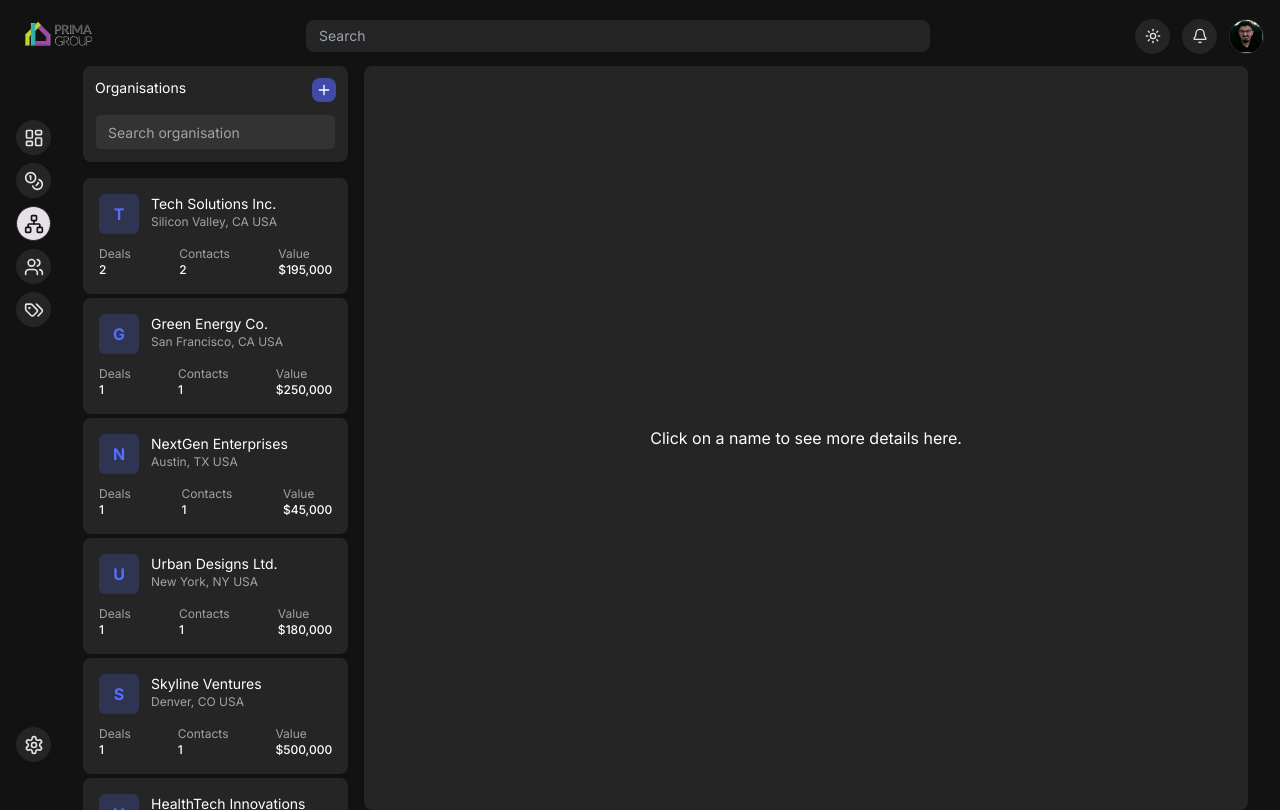
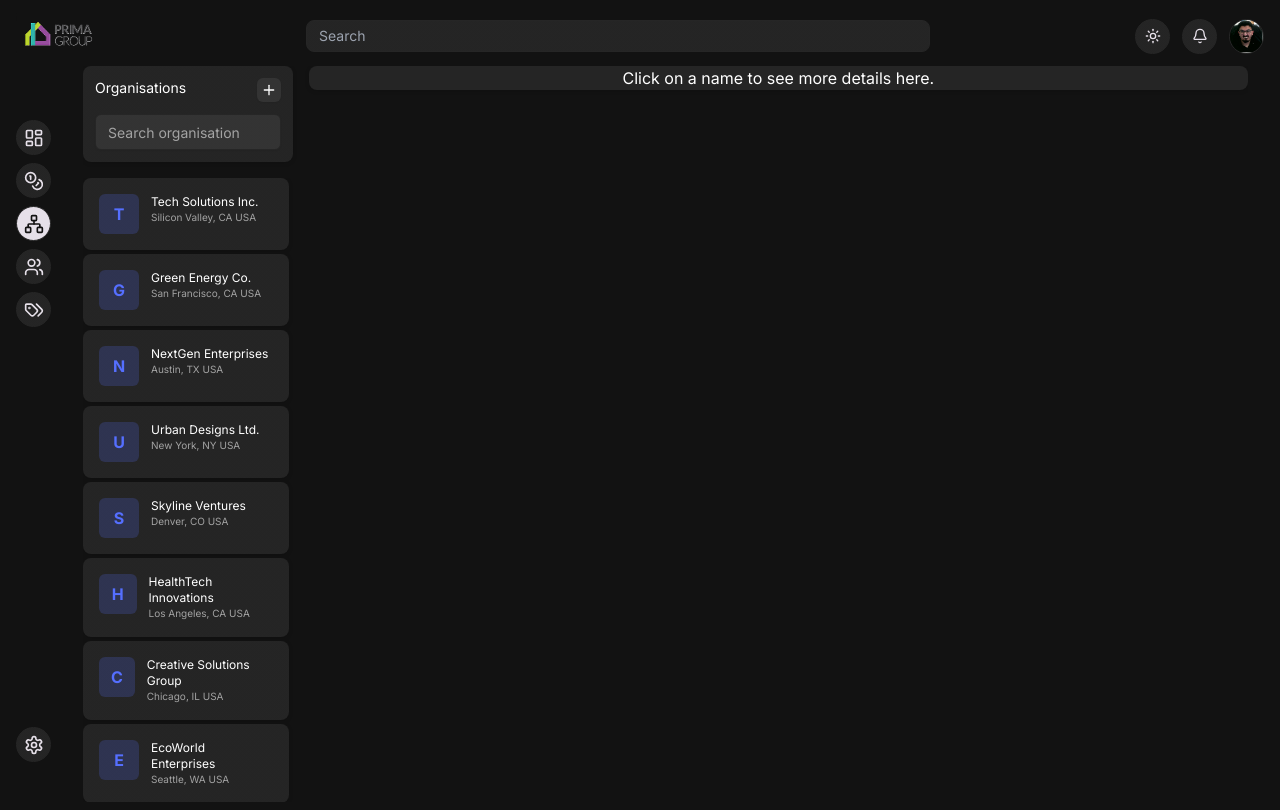
Before and after one commit to Tales-1/crm-playground, a Next.js app: page /organisations in a window 1280 px wide. Built offline with nearby package versions, Linux system fonts and the light colour scheme.

Commit message:
additional styling on organisation page

```diff
--- a/package.json
+++ b/package.json
@@ -17,6 +17,7 @@
     "@radix-ui/react-separator": "^1.1.2",
     "@radix-ui/react-slot": "^1.1.2",
     "@radix-ui/react-tabs": "^1.1.3",
+    "@radix-ui/react-tooltip": "^1.1.8",
     "@tanstack/react-table": "^8.21.2",
     "class-variance-authority": "^0.7.1",
     "clsx": "^2.1.1",
--- a/src/app/deals/components/kanban/kanban-column.tsx
+++ b/src/app/deals/components/kanban/kanban-column.tsx
@@ -90,13 +90,15 @@ function AddDealButton({
   return (
     <Sheet>
       <SheetTrigger asChild>
-        <button
+        <Button
           type="button"
-          className="bg-add-button w-[25px] aspect-square text-white ease-in-out
+          variant="outline"
+          className="bg-accent/70 aspect-square text-white ease-in-out
           duration-200 hover:scale-[1.05] flex justify-center items-center rounded-lg"
+          size="xs"
         >
           <Plus size={14} />
-        </button>
+        </Button>
       </SheetTrigger>
       <SheetContent className="bg-sliding-menu">
         <SheetHeader>
--- a/src/app/organisations/components/organisations-navigation.tsx
+++ b/src/app/organisations/components/organisations-navigation.tsx
@@ -10,7 +10,7 @@ export default function OrganisationsNavigation({ organisations } :
   const pathname = usePathname()
 
   return (
-    <ul className="flex flex-col gap-1 h-screen overflow-y-scroll">
+    <ul className="flex flex-col gap-y-1 h-screen pr-1 overflow-y-scroll">
       {organisations.map((org) => (
         <li key={org.id} className={`p-4 rounded-lg bg-surface ${pathname === `/organisations/${org.id}` ? "border border-accent" : ""}
           drop-shadow
@@ -22,12 +22,12 @@ export default function OrganisationsNavigation({ organisations } :
                   {org.name.charAt(0)}
                 </div>
                 <div>
-                  <p className="text-sm">{org.name}</p>
-                  <p className="text-xs text-muted-foreground">{org.address.city}, {org.address.state} {org.address.country}</p>
+                  <p className="text-xs">{org.name}</p>
+                  <p className="text-[10px] text-muted-foreground">{org.address.city}, {org.address.state} {org.address.country}</p>
                 </div>
               </div>
 
-              <div className="mt-3 flex justify-between text-xs">
+              {/* <div className="mt-3 flex justify-between text-xs">
                 <div>
                   <p className="text-crm-muted">Deals</p>
                   <p className="font-medium">{org.deals.length}</p>
@@ -39,10 +39,10 @@ export default function OrganisationsNavigation({ organisations } :
                 <div>
                   <p className="text-crm-muted">Value</p>
                   <p className="font-medium">
-                    ${org.deals.reduce((sum, deal) => sum + deal.price, 0).toLocaleString()}
+                    £{org.deals.reduce((sum, deal) => sum + deal.price, 0).toLocaleString()}
                   </p>
                 </div>
-              </div>
+              </div> */}
           </Link>
         </li>
       ))}
--- a/src/app/organisations/layout.tsx
+++ b/src/app/organisations/layout.tsx
@@ -6,6 +6,7 @@ import { Plus } from "lucide-react";
 import OrganisationsNavigation from "./components/organisations-navigation";
 import { ICON_SIZES } from "@/constants/constants";
 import { Input } from "@/components/ui/input";
+import { Button } from "@/components/ui/button";
 
 async function getOrganisationsAsync() {
   const data = await fs.readFile(
@@ -21,15 +22,14 @@ export default async function OrganisationsLayout({ children } : { children: Rea
     const data = await getOrganisationsAsync();
 
     return(
-        <main className="flex gap-4 mx-8">
-            <div className="flex flex-col gap-4 w-[30%] max-w-[300px]">
+        <main className="flex gap-4 mx-8 pb-2">
+            <div className="flex flex-col gap-4">
                 <div className="flex flex-col justify-between bg-surface p-3 rounded-lg drop-shadow">
                     <div className="flex gap-2 justify-between">
                         <h3 className="text-sm">Organisations</h3>
-                        <button className="text-sm rounded-lg justify-center
-                            items-center aspect-square flex gap-2 bg-[#5465FF]/60 p-1">
+                        <Button variant="secondary" size="xs" className="p-1 bg-add-button aspect-square text-white">
                             <Plus size={ICON_SIZES.small}/>
-                        </button>
+                        </Button>
                     </div>
                     <Input
                         placeholder="Search organisation"
@@ -40,7 +40,7 @@ export default async function OrganisationsLayout({ children } : { children: Rea
                 <OrganisationsNavigation organisations={data} />
             </div>
 
-            <div className="w-full bg-surface rounded-lg drop-shadow overflow-y-scroll">
+            <div className="w-full bg-surface rounded-lg drop-shadow h-fit">
                 {children}
             </div>
         </main>
--- a/src/components/layout/sidebar/Sidebar.tsx
+++ b/src/components/layout/sidebar/Sidebar.tsx
@@ -7,6 +7,8 @@ import { Coins, LayoutDashboard, Network, Settings, Tags, Users } from "lucide-r
 import { ICON_SIZES } from "@/constants/constants";
 import { usePathname } from "next/navigation";
 import { ReactNode, useReducer } from "react";
+import { Tooltip, TooltipProvider } from "@/components/ui/tooltip";
+import { TooltipContent, TooltipTrigger } from "@radix-ui/react-tooltip";
 
 type MenuItem = {
   menuText: string;
@@ -50,7 +52,7 @@ export default function Sidebar() {
       href: "/products",
     },
     {
-      menuText:"Settings",
+      menuText: "Settings",
       iconElement: <Settings size={ICON_SIZES.medium} />,
       isActive: usePathname() == "/settings",
       href: "/settings"
@@ -59,8 +61,7 @@ export default function Sidebar() {
 
   return (
     <aside
-        className={`relative mt-16 pl-4 ${
-          showFullMenu ? "z-30 " : "z-10 w-fit"
+      className={`relative mt-16 pl-4 ${showFullMenu ? "z-30 " : "z-10 w-fit"
         }`}
     >
       <nav
@@ -70,9 +71,18 @@ export default function Sidebar() {
       >
         {menuItems.map((item) => (
           <Link href={item.href} className={`relative flex items-center gap-2 ${item.menuText == "Settings" ? "mt-auto mb-12" : ""}`} key={item.menuText}>
+            <TooltipProvider>
+              <Tooltip>
+                <TooltipTrigger>
                   <IconWrapper isActive={item.isActive}>
                     {item.iconElement}
                   </IconWrapper>
+                </TooltipTrigger>
+                <TooltipContent>
+                  <p>{item.menuText}</p>
+                </TooltipContent>
+              </Tooltip>
+            </TooltipProvider>
           </Link>
         ))}
       </nav>
--- a/src/components/ui/button.tsx
+++ b/src/components/ui/button.tsx
@@ -21,6 +21,7 @@ const buttonVariants = cva(
         link: "text-primary underline-offset-4 hover:underline",
       },
       size: {
+        xs:"h-6",
         default: "h-9 px-4 py-2",
         sm: "h-8 rounded-md px-3 text-xs",
         lg: "h-10 rounded-md px-8",
--- /dev/null
+++ b/src/components/ui/tooltip.tsx
@@ -0,0 +1,32 @@
+"use client"
+
+import * as React from "react"
+import * as TooltipPrimitive from "@radix-ui/react-tooltip"
+
+import { cn } from "@/lib/utils"
+
+const TooltipProvider = TooltipPrimitive.Provider
+
+const Tooltip = TooltipPrimitive.Root
+
+const TooltipTrigger = TooltipPrimitive.Trigger
+
+const TooltipContent = React.forwardRef<
+  React.ElementRef<typeof TooltipPrimitive.Content>,
+  React.ComponentPropsWithoutRef<typeof TooltipPrimitive.Content>
+>(({ className, sideOffset = 4, ...props }, ref) => (
+  <TooltipPrimitive.Portal>
+    <TooltipPrimitive.Content
+      ref={ref}
+      sideOffset={sideOffset}
+      className={cn(
+        "z-50 overflow-hidden rounded-md bg-white px-3 py-1.5",
+        className
+      )}
+      {...props}
+    />
+  </TooltipPrimitive.Portal>
+))
+TooltipContent.displayName = TooltipPrimitive.Content.displayName
+
+export { Tooltip, TooltipTrigger, TooltipContent, TooltipProvider }
```
Also changed, not shown: 1 other file (tests, documents, lock files or other folders). Lines whose indentation alone changed are shown as unchanged.
